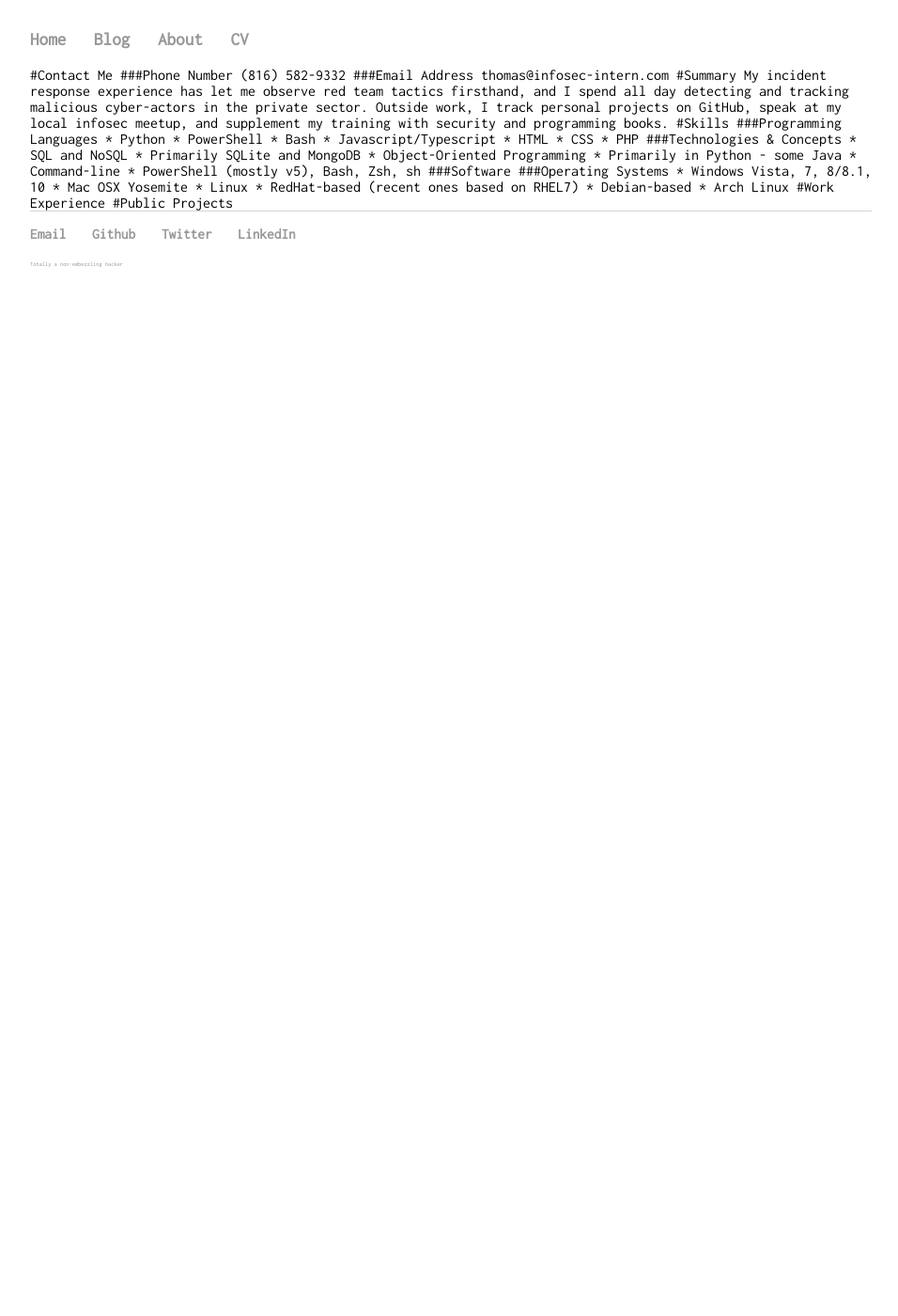
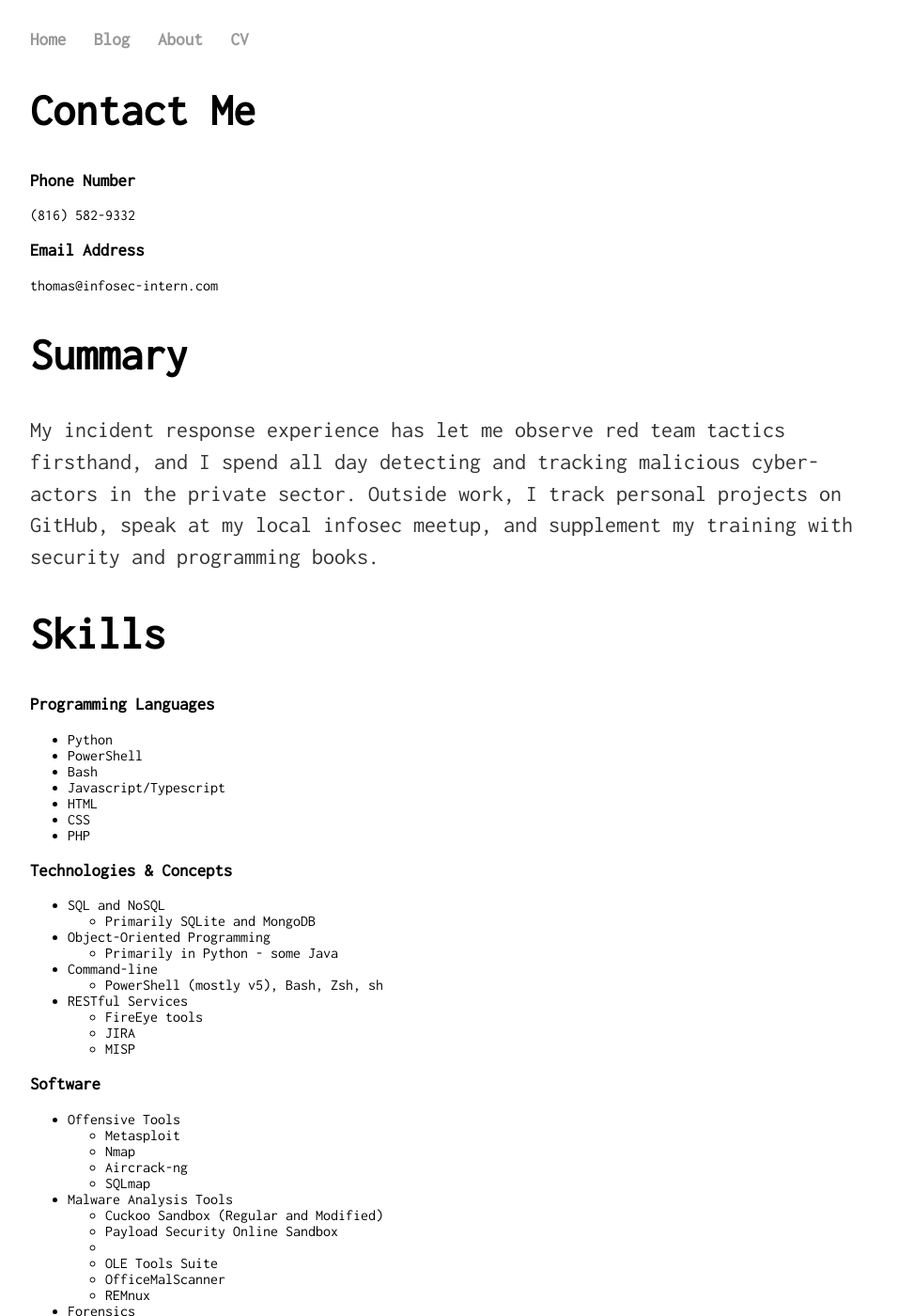
Before and after one commit to infosec-intern/infosec-intern.github.io, a Jekyll site: the page built from cv.html, in a window 1280 px wide and 1400 px high. Shown: the whole window at 94% size, without its empty margins (160-1116 px from the left). Built offline with Jekyll 4.4.1, drawn with Linux system fonts in a browser that asks for light colours; some of the changed text lies outside the part shown.

Commit message:
converted markdown syntax to html

```diff
--- a/cv.html
+++ b/cv.html
@@ -2,43 +2,124 @@
 layout: default
 title: Infosec Intern CV
 ---
-#Contact Me
-###Phone Number
+<section id="contact-me">
+    <h1>Contact Me</h1>
+    <h3>Phone Number</h3>
     (816) 582-9332
-###Email Address
+    <h3>Email Address</h3>
     thomas@infosec-intern.com
-
-#Summary
+</section> <!-- contact-me -->
+<section id="summary">
+    <h1>Summary</h1>
+    <p>
         My incident response experience has let me observe red team tactics firsthand, and I spend all day
         detecting and tracking malicious cyber-actors in the private sector.
         Outside work, I track personal projects on GitHub, speak at my local infosec meetup,
         and supplement my training with security and programming books.
-
-#Skills
-###Programming Languages
-* Python
-* PowerShell
-* Bash
-* Javascript/Typescript
-* HTML
-* CSS
-* PHP
-###Technologies & Concepts
-* SQL and NoSQL
-    * Primarily SQLite and MongoDB
-* Object-Oriented Programming
-    * Primarily in Python - some Java
-* Command-line
-    * PowerShell (mostly v5), Bash, Zsh, sh
-###Software
-###Operating Systems
-* Windows Vista, 7, 8/8.1, 10
-* Mac OSX Yosemite
-* Linux
-    * RedHat-based (recent ones based on RHEL7)
-    * Debian-based
-    * Arch Linux
-
-#Work Experience
-
-#Public Projects
+    </p>
+</section>  <!-- summary -->
+<section id="skills">
+    <h1>Skills</h1>
+    <section id="programming-languages">
+        <h3>Programming Languages</h3>
+        <ul>
+            <li>Python</li>
+            <li>PowerShell</li>
+            <li>Bash</li>
+            <li>Javascript/Typescript</li>
+            <li>HTML</li>
+            <li>CSS</li>
+            <li>PHP</li>
+        </ul>
+    </section> <!-- programming-languages -->
+    <section id="technologies-and-concepts">
+        <h3>Technologies & Concepts</h3>
+        <ul>
+            <li id="sql-and-nosql">SQL and NoSQL
+                <ul>
+                    <li>Primarily SQLite and MongoDB</li>
+                </ul>
+            </li>
+            <li id="oop">Object-Oriented Programming
+                <ul>
+                    <li>Primarily in Python - some Java</li>
+                </ul>
+            </li>
+            <li id="command-line">Command-line
+                <ul>
+                    <li>PowerShell (mostly v5), Bash, Zsh, sh</li>
+                </ul>
+            </li>
+            <li id="restful-services">RESTful Services
+                <ul>
+                    <li>FireEye tools</li>
+                    <li>JIRA</li>
+                    <li>MISP</li>
+                </ul>
+            </li>
+        </ul>
+    </section> <!-- technologies-and-concepts -->
+    <section id="software">
+        <h3>Software</h3>
+        <ul>
+            <li id="offensive-tools">Offensive Tools
+                <ul>
+                    <li>Metasploit</li>
+                    <li>Nmap</li>
+                    <li>Aircrack-ng</li>
+                    <li>SQLmap</li>
+                </ul>
+            </li>
+            <li id="malware-analysis-tools">Malware Analysis Tools
+                <ul>
+                    <li>Cuckoo Sandbox (Regular and Modified)</li>
+                    <li>Payload Security Online Sandbox<li>
+                    <li>OLE Tools Suite</li>
+                    <li>OfficeMalScanner</li>
+                    <li>REMnux</li>
+                </ul>
+            </li>
+            <li id="forensics">Forensics
+                <ul>
+                    <li>FireEye Redline</li>
+                </ul>
+            </li>
+            <li id="protocol-analyzers">Protocol Analyzers
+                <ul>
+                    <li>Wireshark</li>
+                    <li>Microsoft Message Analyzer</li>
+                </ul>
+            </li>
+        </ul>
+    </section> <!-- software -->
+    <section id="operating-systems">
+        <h3>Operating Systems</h3>
+        <ul>
+            <li>Windows Vista, 7, 8/8.1, 10</li>
+            <li>Mac OSX Yosemite</li>
+            <li>Linux
+                <li>RedHat-based (recent ones based on RHEL7)</li>
+                <li>Debian-based</li>
+                <li>Arch Linux</li>
+            </li>
+        </ul>
+    </section> <!-- operating-systems -->
+</section> <!-- skills -->
+<section id="work-experience">
+    <h1>Work Experience</h1>
+</section> <!-- work-experience -->
+<section id="certifications">
+    <h1>Certifications</h1>
+    <ul>
+        <li>Feb 2015 - Present: Security+</li>
+        <li>June 2016 - Present: GCIH</li>
+    </ul>
+</section> <!-- certifications -->
+<section id="education">
+    <h1>Education</h1>
+    <ul>
+        <li>Bachelors of Science in Information Technology, <i>University of Missouri</i></li>
+        <li>Minor in Computer Science, <i>University of Missouri</i></li>
+        <li>Minor in Journalism, <i>University of Missouri</i></li>
+    </ul>
+</section> <!-- education -->
```
Lines whose indentation alone changed are shown as unchanged.
